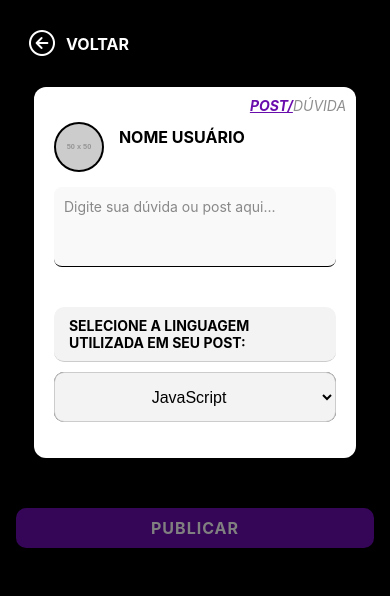
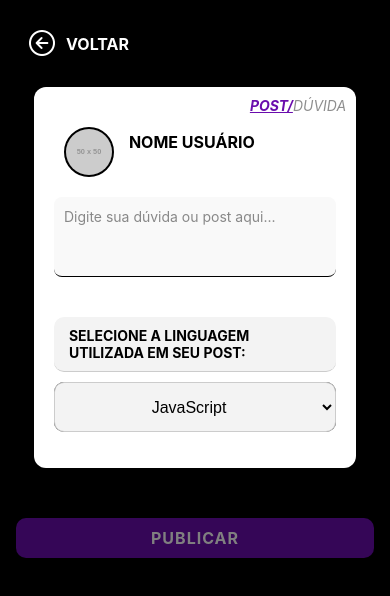
Before and after one commit to limabea23/OffCode-Mobile, a React Native app: screen / in a window 390 px wide. Shown: the top 596 px of the page. Built offline with nearby package versions, Linux system fonts and the light colour scheme.

Commit message:
feat: Update Post.js

```diff
--- a/pages/Post.js
+++ b/pages/Post.js
@@ -122,7 +122,8 @@ const styles = StyleSheet.create({
         flexDirection: 'row',
         alignItems: 'center',
         borderBottomColor: '#000',
-        height: 80,
+        height: 90,
+        padding: 10,
     },
     userAvatar: {
         width: 50,
```
